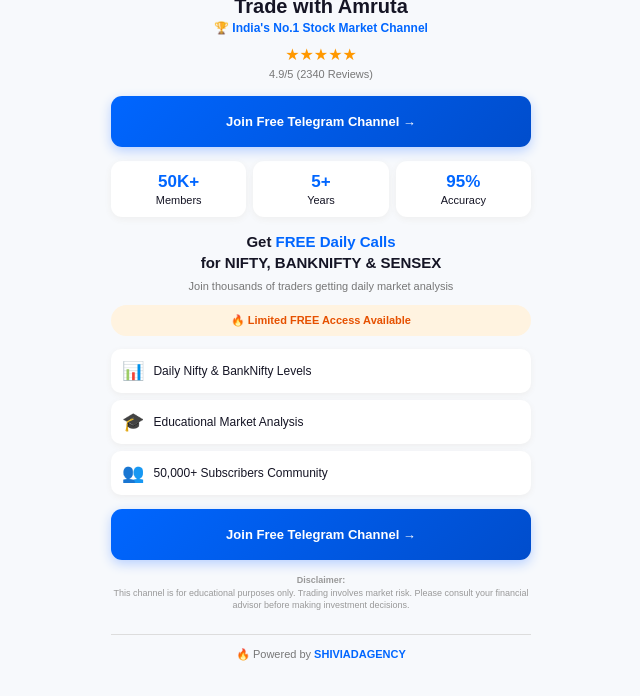
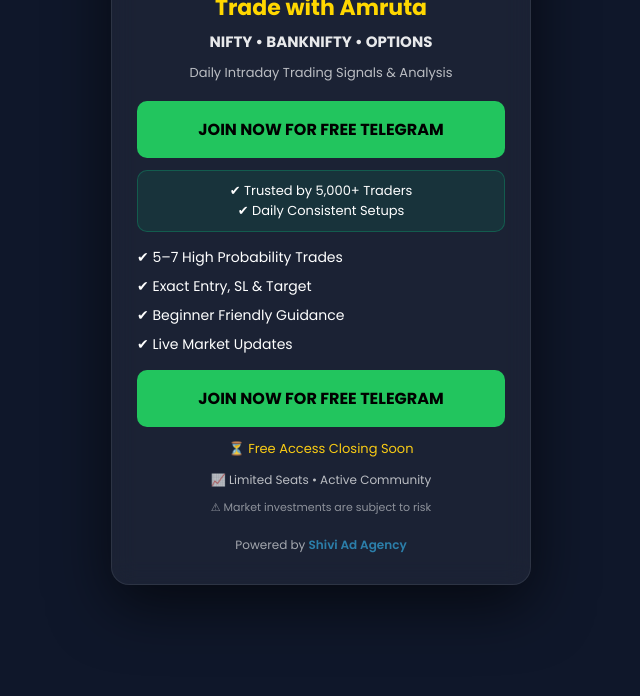
Before and after one commit to satyam9026/nitinfoxie, a plain HTML site: page index.html in a window 1280 px wide. Shown: the part 177-873 px from the top of the page, without its empty margins (319-959 px from the left). After the commit the page ends 800 px from the top, so only its background shows below. Drawn offline with Linux system fonts and the light colour scheme.

Commit message:
Update index.html

```diff
--- a/index.html
+++ b/index.html
@@ -1,3 +1,4 @@
+
 
 <!DOCTYPE html>
 <html lang="en">
@@ -7,281 +8,156 @@
 
 <title>SHIVIADAGENCY</title>
 
-<meta name="description" content="Join King of Nifty for free daily Nifty & BankNifty analysis.">
+<link href="https://fonts.googleapis.com/css2?family=Poppins:wght@400;600;700&display=swap" rel="stylesheet">
 
 <style>
+
 *{
 margin:0;
 padding:0;
 box-sizing:border-box;
+font-family:'Poppins',sans-serif;
 }
 
 body{
-    font-family:Arial,Segoe UI,sans-serif;
-    background:#f7f9fc;
-    color:#151525;
+background:#0f172a;
+display:flex;
+justify-content:center;
+align-items:center;
+min-height:100vh;
+color:#fff;
 }
 
+/* CARD */
+
 .container{
-    width:100%;
-    max-width:440px;
-    margin:auto;
-    padding:22px 10px;
+width:95%;
+max-width:420px;
+padding:30px 25px;
+border-radius:18px;
+
+background:rgba(255,255,255,0.05);
+backdrop-filter:blur(12px);
+
+border:1px solid rgba(255,255,255,0.08);
+
+box-shadow:0 20px 60px rgba(0,0,0,0.6);
 text-align:center;
 }
 
+/* LOGO */
 
-/* Online Bar */
-
-.online{
-    display:inline-flex;
-    align-items:center;
-    gap:6px;
-    background:#e8f5e9;
-    color:#218739;
-    padding:6px 14px;
-    border-radius:30px;
-    font-size:11px;
-    font-weight:bold;
+.logo{
+width:80px;
+height:80px;
+border-radius:50%;
+border:2px solid #FFD700;
+margin-bottom:12px;
 }
 
-.dot{
-    width:7px;
-    height:7px;
-    background:#22c55e;
-    border-radius:50%;
+/* TEXT */
+
+h1{
+font-size:22px;
+color:#FFD700;
+margin-bottom:6px;
 }
 
-
-/* Profile */
-
-.profile{
-    width:100px;
-    height:100px;
-    border-radius:50%;
-    margin:18px auto 8px;
-    overflow:hidden;
-    border:3px solid white;
-    box-shadow:0 4px 15px #ddd;
-}
-
-.profile img{
-    width:100%;
-    height:100%;
-    object-fit:cover;
-}
-
-
-/* Title */
-
-h1{
-    font-size:20px;
-    margin:8px 0 3px;
-    font-weight:800;
-}
-
-.tag{
-    color:#0066ff;
-    font-weight:bold;
-    font-size:12px;
-}
-
-
-/* Rating */
-
-.rating{
-    margin:10px;
-    color:#ff9800;
-    font-size:16px;
-}
-
-.rating small{
-    color:#777;
-    font-size:11px;
-}
-
-
-/* Buttons */
-
-.btn{
-    position:relative;
-    display:block;
-
-    width:100%;
-    max-width:420px;
-
-    margin:14px auto;
-
-    overflow:hidden;
-
-    background:linear-gradient(
-        135deg,
-        #0066ff,
-        #004dcc
-    );
-
-    color:white;
-
-    padding:18px 8px;
-
-    border-radius:11px;
-
-    text-decoration:none;
-
-    font-weight:bold;
-    font-size:13px;
-
-    white-space:nowrap;
-
-    box-shadow:
-        0 4px 12px #b8d0ff;
-}
-
-
-/* Sliding Light */
-
-.btn::after{
-    content:"";
-
-    position:absolute;
-
-    top:0;
-    left:-100%;
-
-    width:45%;
-    height:100%;
-
-    background:linear-gradient(
-        90deg,
-        transparent,
-        rgba(255,255,255,0.75),
-        transparent
-    );
-
-    transform:skewX(-20deg);
-
-    animation:buttonLight 2s infinite;
-}
-
-@keyframes buttonLight{
-
-    0%{
-        left:-100%;
-    }
-
-    45%{
-        left:120%;
-    }
-
-    100%{
-        left:120%;
-    }
-
-}
-
-
-/* Stats */
-
-.stats{
-    display:flex;
-    gap:7px;
-    margin:14px 0;
-}
-
-.card{
-    flex:1;
-    background:white;
-    padding:11px 4px;
-    border-radius:11px;
-    box-shadow:0 2px 7px #eee;
-    font-size:11px;
-}
-
-.number{
-    color:#0066ff;
-    font-size:17px;
-    font-weight:bold;
-    margin-bottom:2px;
-}
-
-
-/* Content */
-
-.heading{
+h2{
 font-size:15px;
-    font-weight:bold;
-    line-height:1.4;
-}
-
-.heading span{
-    color:#0066ff;
+opacity:0.9;
+margin-bottom:10px;
 }
 
 .sub{
-    color:#777;
-    margin:7px;
-    font-size:11px;
+font-size:13px;
+opacity:0.7;
+margin-bottom:18px;
 }
 
+/* BUTTON */
 
-/* Alert */
-
-.alert{
-    background:#fff3e0;
-    color:#e65100;
-    padding:9px;
-    border-radius:25px;
-    font-size:11px;
-    font-weight:bold;
-    margin:13px 0;
+.btn{
+display:block;
+text-decoration:none;
+background:#22c55e;
+color:#000;
+font-weight:700;
+padding:16px;
+border-radius:10px;
+margin:12px 0;
+transition:0.3s;
 }
 
-
-/* Features */
-
-.feature{
-    background:white;
-    padding:11px;
-    margin:7px 0;
-    border-radius:10px;
-
-    text-align:left;
-
-    display:flex;
-    gap:9px;
-    align-items:center;
-
-    box-shadow:0 2px 6px #eee;
-
-    font-size:12px;
+.btn:hover{
+background:#16a34a;
+transform:scale(1.03);
 }
 
-.icon{
-    font-size:18px;
+/* TRUST BOX */
+
+.trust{
+background:rgba(0,255,150,0.08);
+padding:10px;
+border-radius:10px;
+font-size:13px;
+margin-bottom:15px;
+border:1px solid rgba(0,255,150,0.2);
 }
 
+/* LIST */
 
-/* Footer */
-
-.ads{
-    margin-top:22px;
-    padding:13px;
-    border-top:1px solid #ddd;
-    font-size:11px;
-    color:#777;
+.points{
+list-style:none;
+font-size:14px;
+text-align:left;
+margin:15px 0;
 }
 
-.ads a{
-    color:#0066ff;
-    font-weight:bold;
-    text-decoration:none;
+.points li{
+margin:8px 0;
 }
 
-.disclaimer{
-    margin-top:14px;
-    font-size:9px;
-    color:#999;
-    line-height:1.4;
+/* URGENCY */
+
+.timer{
+margin-top:10px;
+font-size:13px;
+color:#facc15;
+}
+
+/* SOCIAL PROOF */
+
+.proof{
+margin-top:12px;
+font-size:12px;
+opacity:0.7;
+}
+
+/* FOOTER BRAND */
+
+.footer{
+margin-top:20px;
+font-size:12px;
+opacity:0.6;
+}
+
+.footer a{
+color:#38bdf8;
+text-decoration:none;
+font-weight:600;
+}
+
+.footer a:hover{
+text-decoration:underline;
+}
+
+/* RISK */
+
+.risk{
+margin-top:10px;
+font-size:11px;
+opacity:0.5;
 }
 
 </style>
@@ -291,207 +167,56 @@
 
 <div class="container">
 
-    <!-- Online -->
+<img src="image.png" class="logo">
 
-    <div class="online">
-        <span class="dot"></span>
-        5,947 Traders Online Now
+<h1>Trade with Amruta</h1>
+<h2>NIFTY • BANKNIFTY • OPTIONS</h2>
+
+<p class="sub">
+Daily Intraday Trading Signals & Analysis
+</p>
+
+<!-- TOP BUTTON -->
+<a href="https://t.me/+wYUEA1OyjGRiYmY1" class="btn">
+JOIN NOW FOR FREE TELEGRAM
+</a>
+
+<div class="trust">
+✔ Trusted by 5,000+ Traders <br>
+✔ Daily Consistent Setups
 </div>
 
+<ul class="points">
+<li>✔ 5–7 High Probability Trades</li>
+<li>✔ Exact Entry, SL & Target</li>
+<li>✔ Beginner Friendly Guidance</li>
+<li>✔ Live Market Updates</li>
+</ul>
 
-    <!-- Profile -->
+<!-- BOTTOM BUTTON -->
+<a href="https://t.me/+wYUEA1OyjGRiYmY1" class="btn">
+  JOIN NOW FOR FREE TELEGRAM
+</a>
 
-    <div class="profile">
-
-        <img
-        src="image.png"alt="Logo">
-
+<div class="timer">
+⏳ Free Access Closing Soon
 </div>
 
-
-    <!-- Title -->
-
-    <h1>Trade with Amruta</h1>
-    <div class="tag">
-        🏆 India's No.1 Stock Market Channel
+<div class="proof">
+📈 Limited Seats • Active Community
 </div>
 
+<p class="risk">
+⚠ Market investments are subject to risk
+</p>
 
-    <!-- Rating -->
-
-    <div class="rating">
-
-        ★★★★★
-
-        <br>
-
-        <small>
-            4.9/5 (2340 Reviews)
-        </small>
-
+<!-- CLEAN FOOTER -->
+<div class="footer">
+Powered by
+<a href="#" target="_blank">
+Shivi Ad Agency
+</a>
 </div>
-
-
-    <!-- Button -->
-
-    <a
-    class="btn"
-    href="https://t.me/+wYUEA1OyjGRiYmY1">
-
-        Join Free Telegram Channel →
-
-    </a>
-
-
-    <!-- Stats -->
-
-    <div class="stats">
-
-        <div class="card">
-
-            <div class="number">
-                50K+
-            </div>
-
-            Members
-
-        </div>
-
-
-        <div class="card">
-
-            <div class="number">
-                5+
-            </div>
-
-            Years
-
-        </div>
-
-
-        <div class="card">
-
-            <div class="number">
-                95%
-            </div>
-
-            Accuracy
-
-        </div>
-
-    </div>
-
-
-    <!-- Content -->
-
-    <div class="heading">
-
-        Get <span>FREE Daily Calls</span>
-
-        <br>
-
-        for NIFTY, BANKNIFTY & SENSEX
-
-    </div>
-
-
-    <div class="sub">
-
-        Join thousands of traders getting daily market analysis
-
-    </div>
-
-
-    <!-- Alert -->
-
-    <div class="alert">
-
-        🔥 Limited FREE Access Available
-
-    </div>
-
-
-    <!-- Features -->
-
-    <div class="feature">
-
-        <div class="icon">
-            📊
-        </div>
-
-        <div>
-            Daily Nifty & BankNifty Levels
-        </div>
-
-    </div>
-
-
-    <div class="feature">
-
-        <div class="icon">
-            🎓
-        </div>
-
-        <div>
-            Educational Market Analysis
-        </div>
-
-    </div>
-
-
-    <div class="feature">
-
-        <div class="icon">
-            👥
-        </div>
-
-        <div>
-            50,000+ Subscribers Community
-        </div>
-
-    </div>
-
-
-    <!-- Second Button -->
-
-    <a
-    class="btn"
-    href="https://t.me/+wYUEA1OyjGRiYmY1">
-
-        Join Free Telegram Channel →
-
-    </a>
-
-
-    <!-- Disclaimer -->
-
-    <div class="disclaimer">
-
-        <strong>
-            Disclaimer:
-        </strong>
-
-        <br>
-
-        This channel is for educational purposes only.
-        Trading involves market risk.
-        Please consult your financial advisor before making investment decisions.
-
-    </div>
-
-
-    <!-- Footer -->
-
-    <div class="ads">
-
-        🔥 Powered by
-
-        <a href="#">
-
-            SHIVIADAGENCY
-
-        </a>
-
 </div>
 <!-- Meta Pixel Code -->
 <script>
@@ -510,7 +235,5 @@
 src="https://www.facebook.com/tr?id=1384901580459762&ev=PageView&noscript=1"
 /></noscript>
 <!-- End Meta Pixel Code -->
-</div>
-
 </body>
 </html>
```
Lines whose indentation alone changed are shown as unchanged.
